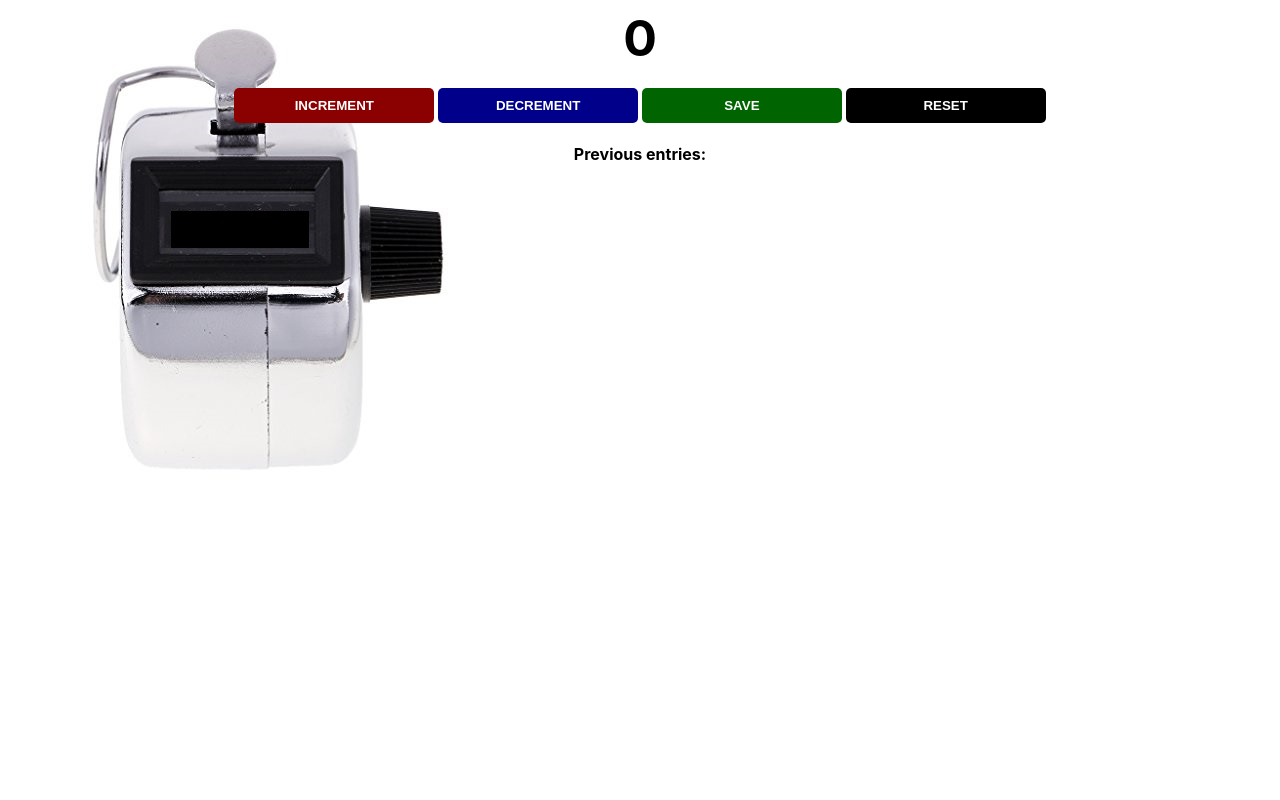
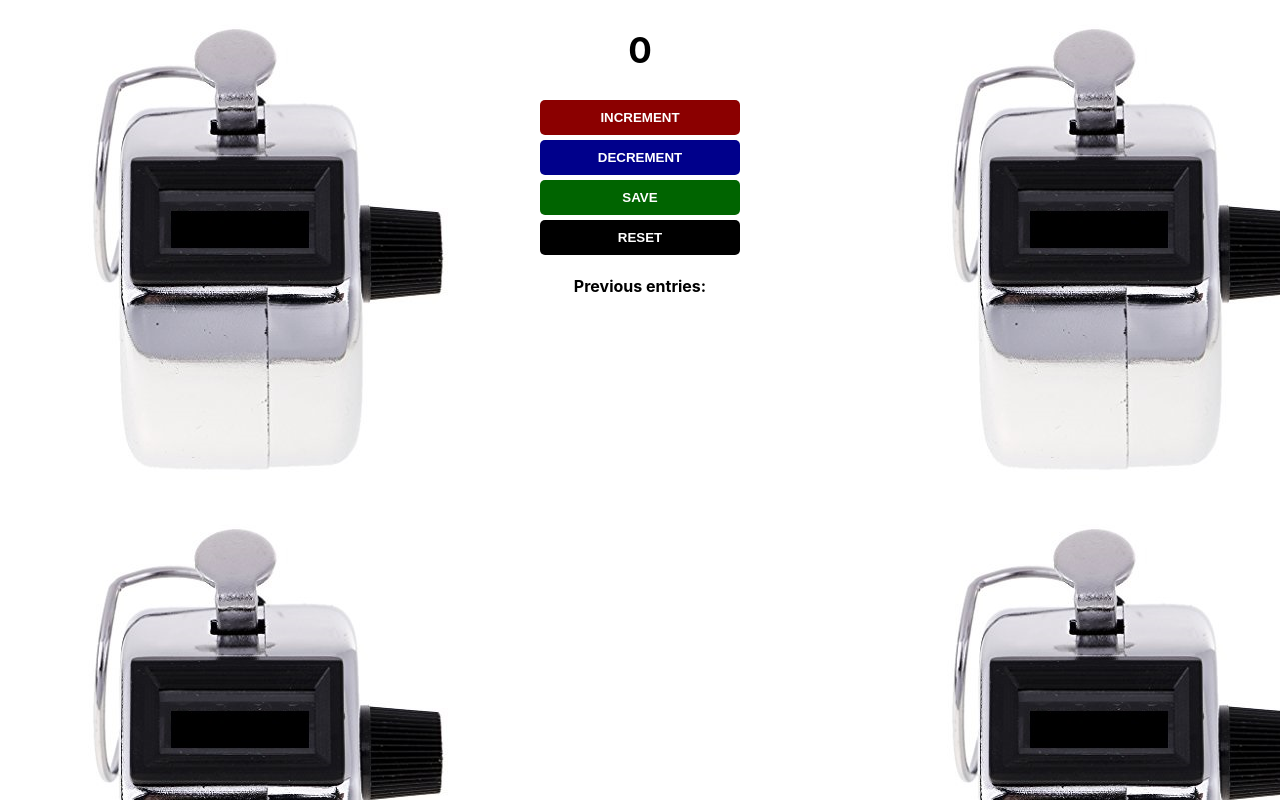
Before and after one commit to GektoKot/Clicker, a plain HTML site: page src/index.html in a window 1280 px wide. Drawn offline with Linux system fonts and the light colour scheme.

Commit message:
fifth commit

```diff
--- a/src/index.css
+++ b/src/index.css
@@ -1,6 +1,6 @@
 body {
     background-image: url("clicker.jpg");
-    background-repeat: no-repeat;
+    /* background-repeat: no-repeat; */
     background-size: center;
     font-family: -apple-system, BlinkMacSystemFont, 'Segoe UI', Roboto, Oxygen, Ubuntu, Cantarell, 'Open Sans', 'Helvetica Neue', sans-serif;
     font-weight: bold;
@@ -13,12 +13,19 @@ h1 {
 }
 
 h2 {
-    font-size: 50px;
-    margin-top: 0;
-    margin-bottom: 20px;
+    color: black;
+    font-size: 35px;
+
 }
 
+.bgr {
+    display: inline-flex;
+    flex-direction: column;
+
+  }
+
 button {
+
     border: none;
     padding-top: 10px;
     padding-bottom: 10px;
--- a/src/index.html
+++ b/src/index.html
@@ -7,12 +7,19 @@
     <title>Clicker</title>
 </head>
 
+
 <body>
+
     <h2 id="count-el">0</h2>
-    <button id="increment-btn" onclick="increment()">INCREMENT</button>
-    <button id="decrement-btn" onclick="decrement()">DECREMENT</button>
-    <button id="save-btn" onclick="save()">SAVE</button>
-    <button id="reset-btn" onclick="reset()">RESET</button>
+
+    <div class="bgr">
+        <button id="increment-btn" onclick="increment()">INCREMENT</button>
+        <button id="decrement-btn" onclick="decrement()">DECREMENT</button>
+        <button id="save-btn" onclick="save()">SAVE</button>
+        <button id="reset-btn" onclick="reset()">RESET</button>
+    </div>
+
+
 
     <p id="save-el">Previous entries: </p>
     <script src="index.js"></script>
```
